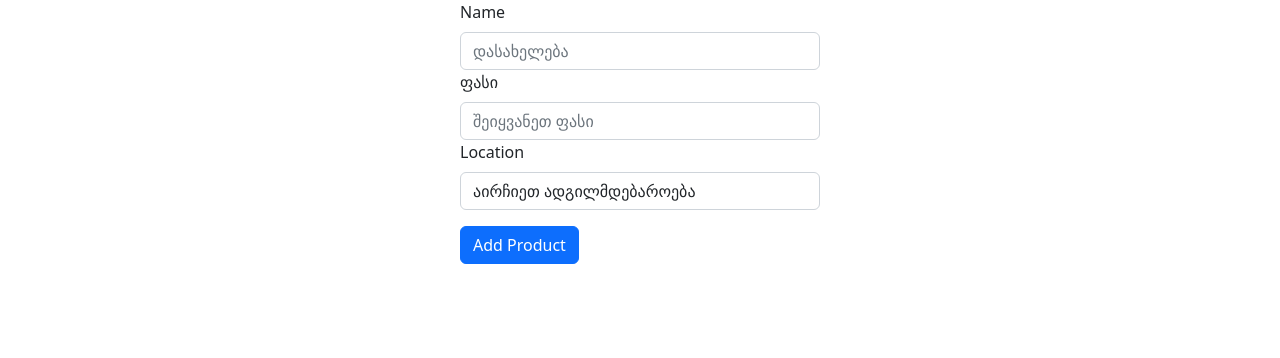
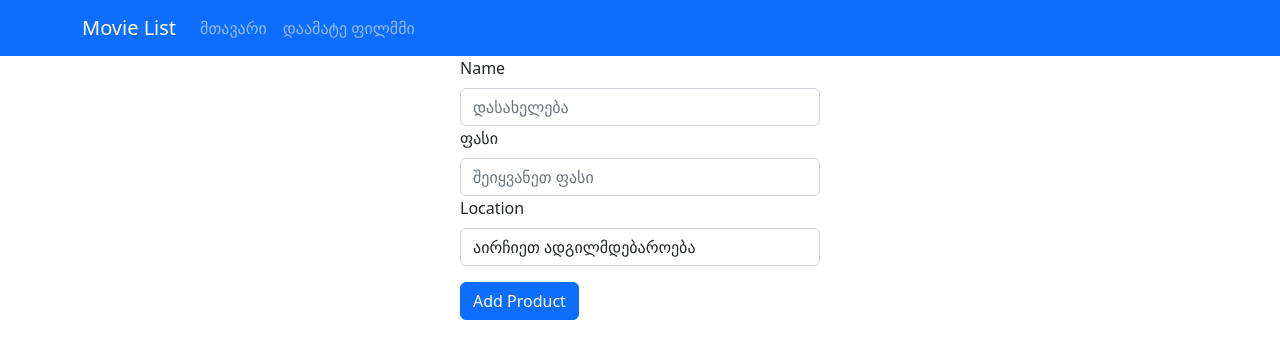
Before and after one commit to mchedlo14/cavea, a React (Vite) app in the folder frontend/: page /add in a window 1280 px wide. Shown: the top 358 px of the page. Built offline with nearby package versions, Linux system fonts and the light colour scheme.

Commit message:
added layout component and navbar

```diff
--- /dev/null
+++ b/frontend/src/components/Layout/Header/Header.jsx
@@ -0,0 +1,27 @@
+import React from 'react';
+import Container from 'react-bootstrap/Container';
+import Nav from 'react-bootstrap/Nav';
+import Navbar from 'react-bootstrap/Navbar';
+import { useNavigate } from 'react-router-dom';
+
+const Header = () => {
+    const navigate = useNavigate()
+    const handleNavigate = () => {
+        navigate('/')
+    }
+    return (
+        <>
+            <Navbar bg="primary" variant="dark">
+                <Container>
+                    <Navbar.Brand onClick={handleNavigate} className='pointer'>Movie List</Navbar.Brand>
+                    <Nav className="me-auto">
+                        <Nav.Link onClick={() => navigate('/')}>მთავარი</Nav.Link>
+                        <Nav.Link onClick={() => navigate('/add')}>დაამატე ფილმმი</Nav.Link>
+                    </Nav>
+                </Container>
+            </Navbar>
+        </>
+    )
+}
+
+export default Header
--- /dev/null
+++ b/frontend/src/components/Layout/Layout.jsx
@@ -0,0 +1,13 @@
+import React from 'react'
+import Header from './Header/Header'
+
+const Layout = ({ children }) => {
+    return (
+        <>
+        <Header />
+        <main>{children}</main>
+        </>
+    )
+}
+
+export default Layout
--- a/frontend/src/main.jsx
+++ b/frontend/src/main.jsx
@@ -11,16 +11,19 @@ import {
 } from "react-router-dom";
 import TableCompo from './components/TableCompo.jsx';
 import FormComp from './pages/FormComp.jsx';
+import Layout from './components/Layout/Layout.jsx';
 
 
 ReactDOM.createRoot(document.getElementById('root')).render(
   <React.StrictMode>
     <BrowserRouter>
-    <Routes>
-      <Route path='/' element={<App />}/>
-      {/* <Route path='/inventories' element={<TableCompo />}/> */}
-      <Route path='/add' element={<FormComp />}/>
-    </Routes>
+      <Layout>
+        <Routes>
+          <Route path='/' element={<App />} />
+          {/* <Route path='/inventories' element={<TableCompo />}/> */}
+          <Route path='/add' element={<FormComp />} />
+        </Routes>
+      </Layout>
     </BrowserRouter>
 
   </React.StrictMode>,
```
